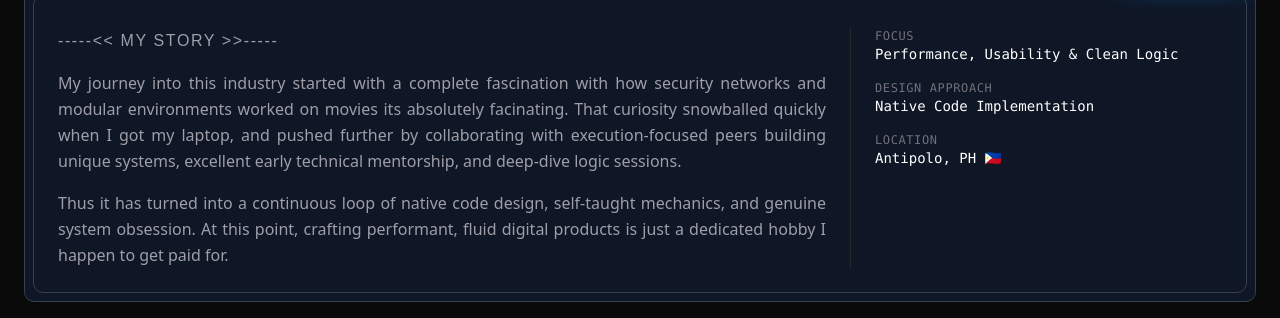
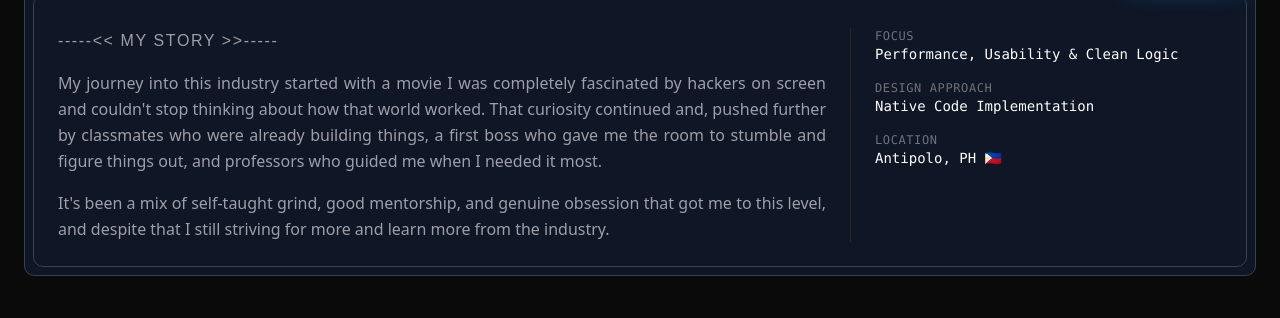
Before and after one commit to MysticMetaphors/my-portfolio, a Next.js app: page /about in a window 1280 px wide. Shown: the part 789-1107 px from the top of the page. Built offline with nearby package versions, Linux system fonts and the light colour scheme; no server answers; a web font is replaced by a local one.

Commit message:
feat: refine personal story in About section for clarity and engagement

```diff
--- a/app/(front-page)/about/page.tsx
+++ b/app/(front-page)/about/page.tsx
@@ -233,10 +233,10 @@ export default function About() {
                       <span>{'-----<<'}  My Story {'>>-----'}</span>
                     </div>
                     <p>
-                      My journey into this industry started with a complete fascination with how security networks and modular environments worked on movies its absolutely facinating. That curiosity snowballed quickly when I got my laptop, and pushed further by collaborating with execution-focused peers building unique systems, excellent early technical mentorship, and deep-dive logic sessions.
+                      My journey into this industry started with a movie I was completely fascinated by hackers on screen and couldn't stop thinking about how that world worked. That curiosity continued and, pushed further by classmates who were already building things, a first boss who gave me the room to stumble and figure things out, and professors who guided me when I needed it most.
                     </p>
                     <p>
-                      Thus it has turned into a continuous loop of native code design, self-taught mechanics, and genuine system obsession. At this point, crafting performant, fluid digital products is just a dedicated hobby I happen to get paid for.
+                      It's been a mix of self-taught grind, good mentorship, and genuine obsession that got me to this level, and despite that I still striving for more and learn more from the industry.
                     </p>
                   </div>
 
--- a/app/(front-page)/contact/page.tsx
+++ b/app/(front-page)/contact/page.tsx
@@ -249,7 +249,7 @@ export default function Contact({ onView }: ContactProp) {
                     href="https://cal.com/von-bryan-banal-icmjdv"
                     target="_blank"
                     rel="noopener noreferrer"
-                    className="w-full sm:w-auto hover:bg-blue-primary hover:text-black font-jersey font-semibold tracking-wide uppercase text-xl bg-transparent border-2 border-blue-primary/40 hover:border-blue-primary text-white transition-all duration-300 py-3 px-6 rounded-md flex items-center justify-center gap-2"
+                    className="w-full sm:w-auto hover:bg-blue-primary hover:text-black font-jersey font-semibold tracking-wide uppercase text-xl bg-blue-primary/5 border border-blue-primary hover:border-blue-primary text-blue-primary transition-all duration-300 py-3 px-6 rounded-md flex items-center justify-center gap-2"
                   >
                     Book a Call
                   </a>
--- a/app/sections/Contact.tsx
+++ b/app/sections/Contact.tsx
@@ -271,7 +271,7 @@ export default function Contact({ onView }: ContactProp) {
                     href="https://cal.com/von-bryan-banal-icmjdv"
                     target="_blank"
                     rel="noopener noreferrer"
-                    className="w-full sm:w-auto hover:bg-blue-primary hover:text-black font-jersey font-semibold tracking-wide uppercase text-xl bg-transparent border-2 border-blue-primary/40 hover:border-blue-primary text-white transition-all duration-300 py-3 px-6 rounded-md flex items-center justify-center gap-2"
+                    className="w-full sm:w-auto hover:bg-blue-primary hover:text-black font-jersey font-semibold tracking-wide uppercase text-xl bg-blue-primary/5 border border-blue-primary hover:border-blue-primary text-blue-primary transition-all duration-300 py-3 px-6 rounded-md flex items-center justify-center gap-2"
                   >
                     Book a Call
                   </a>
```
